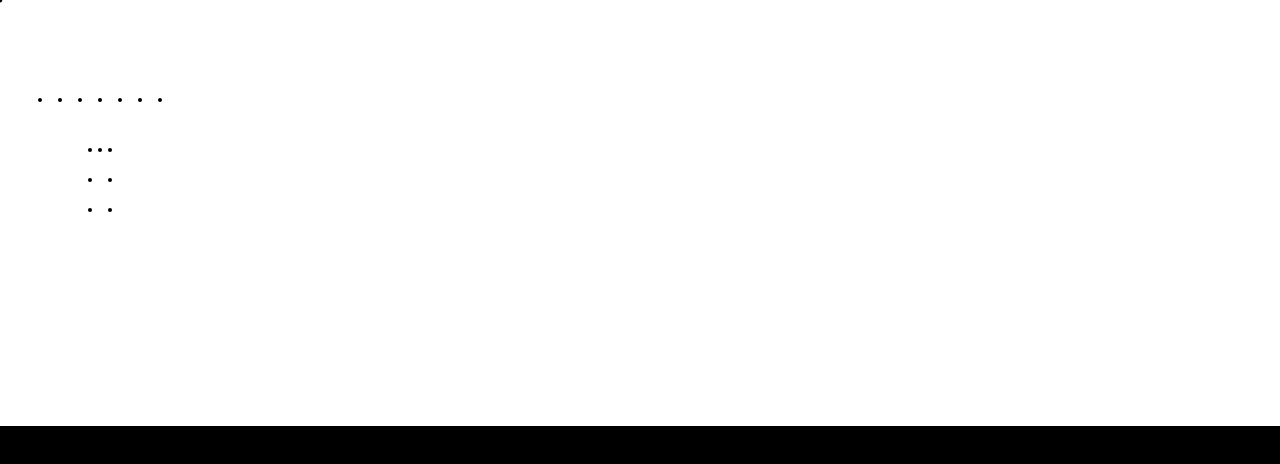
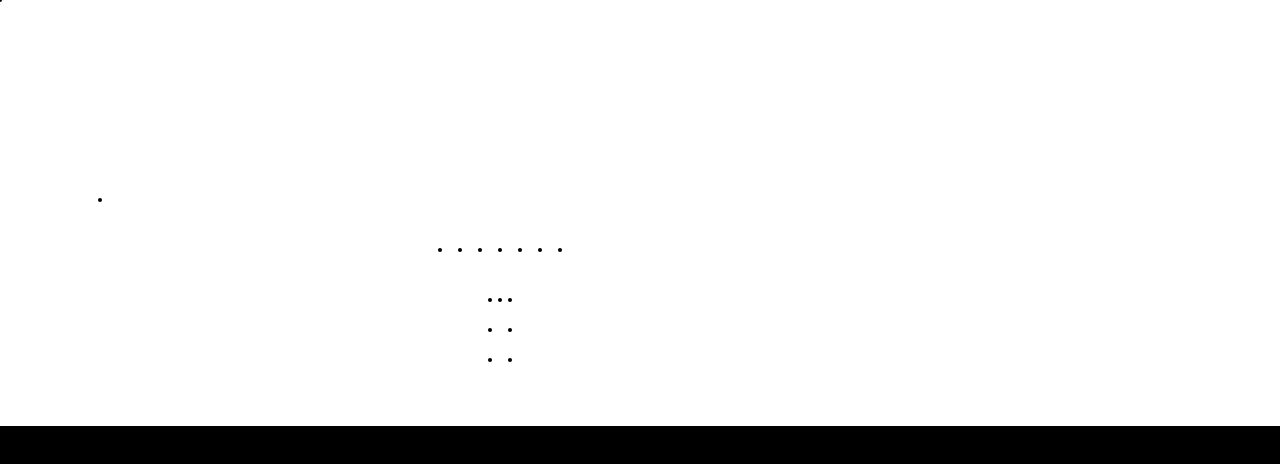
Before and after one commit to Jmtri7/EdgeFighter, a plain HTML site: page index.html in a window 1280 px wide. Drawn offline with Linux system fonts and the light colour scheme.

Commit message:
Update index.html

```diff
--- a/index.html
+++ b/index.html
@@ -10,7 +10,6 @@
 	static clear(canvas) {
 		canvas.getContext("2d").clearRect(0, 0, canvas.width, canvas.height);
 	}
-
 	static box(canvas, x, y, w, h, color) {
 		canvas.getContext("2d").fillStyle = color;
 		canvas.getContext("2d").fillRect(x, y, w, h);
@@ -166,7 +165,7 @@
 canvas.width = body.clientWidth;
 canvas.height = body.clientWidth / 3;
 
-var player1 = new Fighter(100, 100);
+var player1 = new Fighter(500, 250);
 
 var origin = new Point(0, 0);
 var cursor = origin.copy();
@@ -180,7 +179,11 @@
 };
 function onTimerTick() {
 
-	chaser.follow(cursor);
+	// Update
+
+	//chaser.follow(cursor);
+
+	// Draw
 
 	Painter.fill(canvas, "white");
 
@@ -189,8 +192,6 @@
 	cursor.paint(canvas);
 	chaser.paint(canvas);
 
-	cursor.angleFrom(chaser);
-
 }
 setInterval(onTimerTick, 33); // 33 milliseconds = ~ 30 frames per sec
 
```
